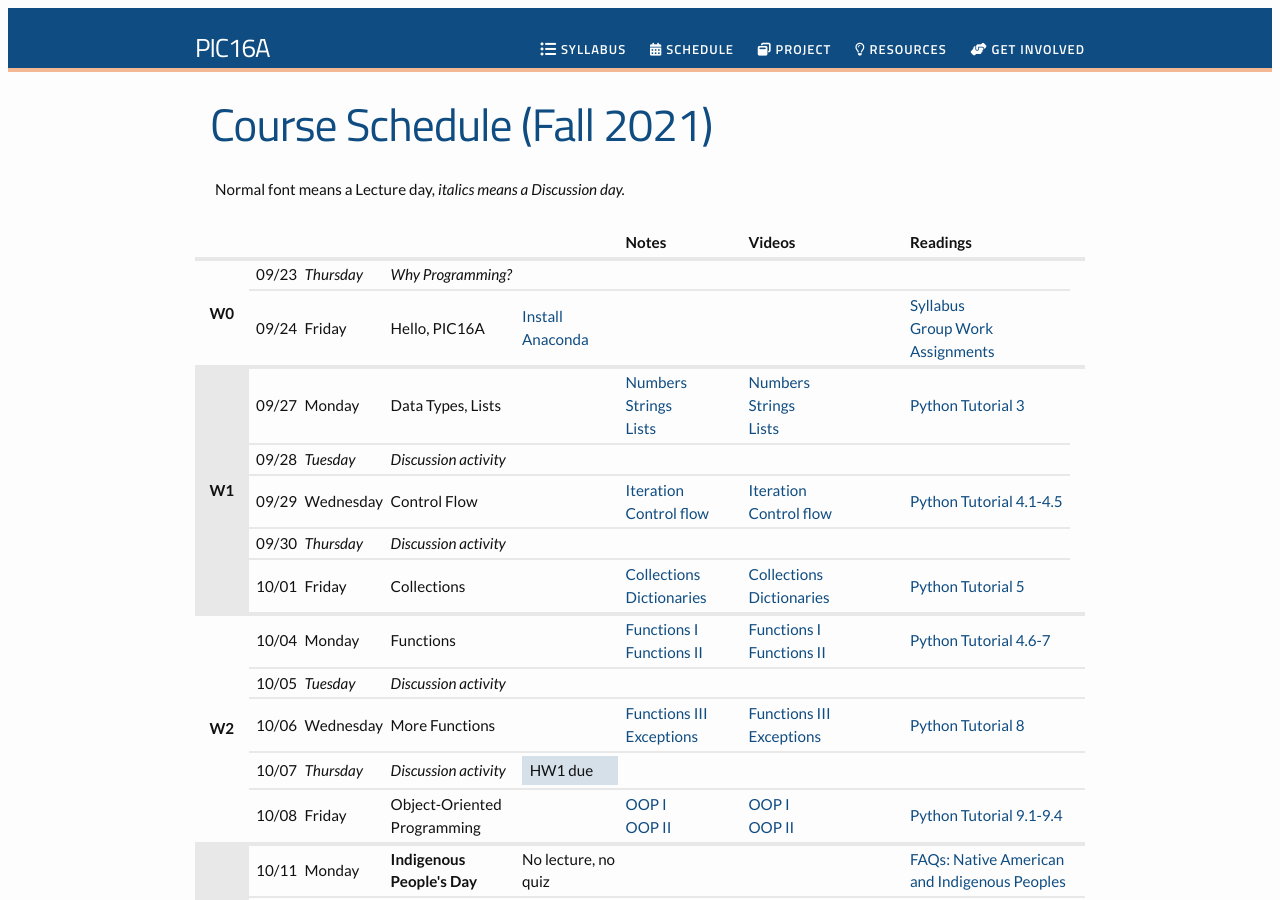
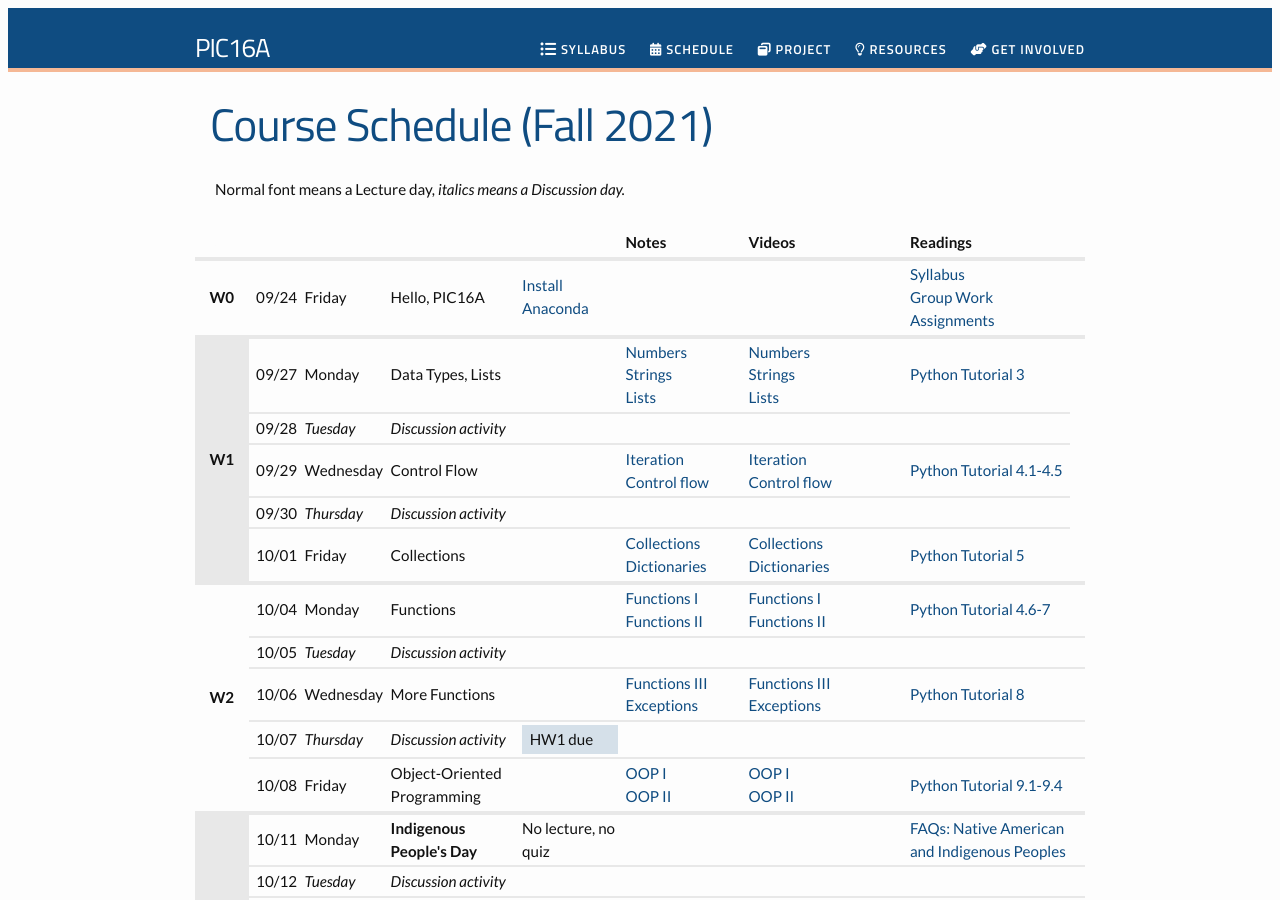
Before and after one commit to PhilChodrow/PIC16A, a Jekyll site: the page built from schedule.md, in a window 1280 px wide and 900 px high. Built offline with Jekyll 4.4.1, drawn with Linux system fonts in a browser that asks for light colours; nearby versions of some CDN libraries.

Commit message:
Update schedule.md

```diff
--- a/schedule.md
+++ b/schedule.md
@@ -21,16 +21,7 @@ Normal font means a Lecture day, *italics means a Discussion day.*
     </tr>
     <tbody class="week">
         <tr>
-            <th rowspan="3" class="week_marker_odd"> W0 </th>
-        </tr>
-        <tr>
-            <td>09/23</td>
-            <td><i>Thursday</i></td>
-            <td><i>Why Programming?</i></td>
-            <td></td>
-            <td></td>
-            <td></td>
-            <td></td>
+            <th rowspan="2" class="week_marker_odd"> W0 </th>
         </tr>
         <tr>
             <td>09/24</td>
```
